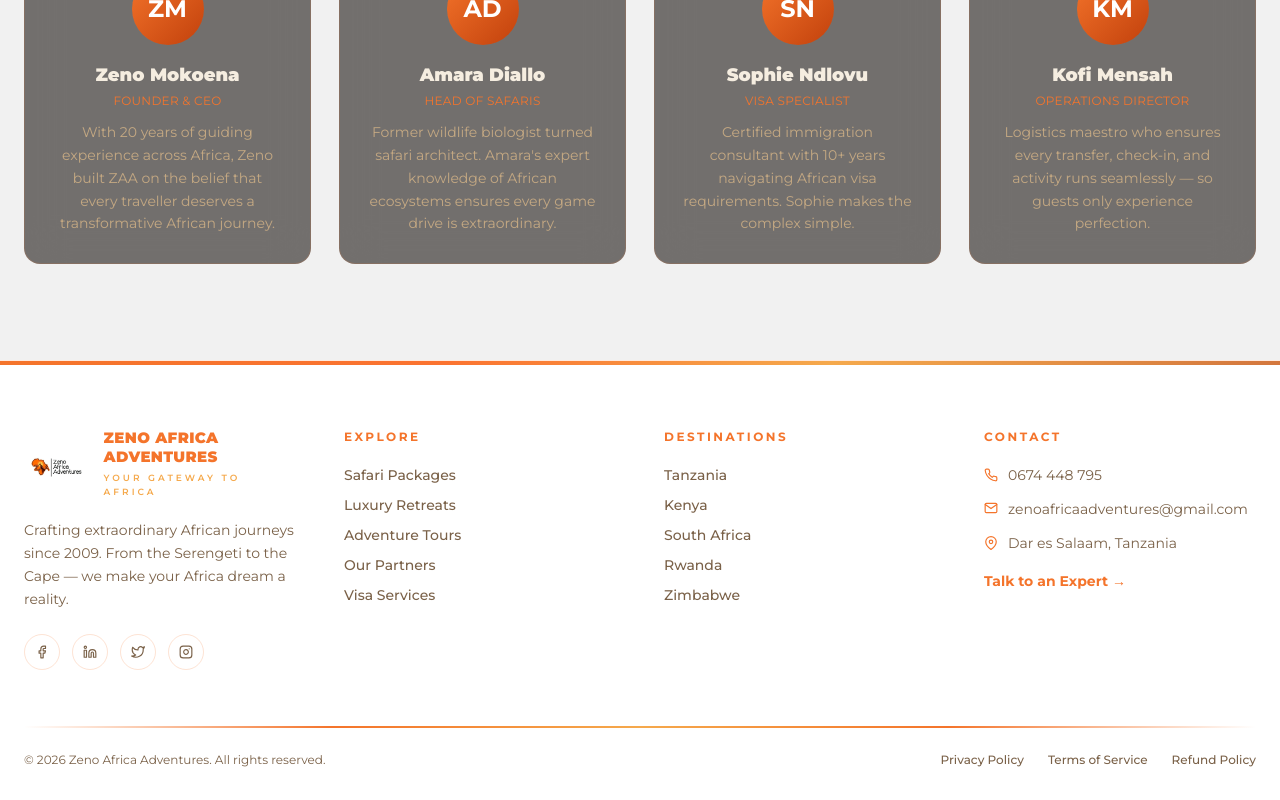
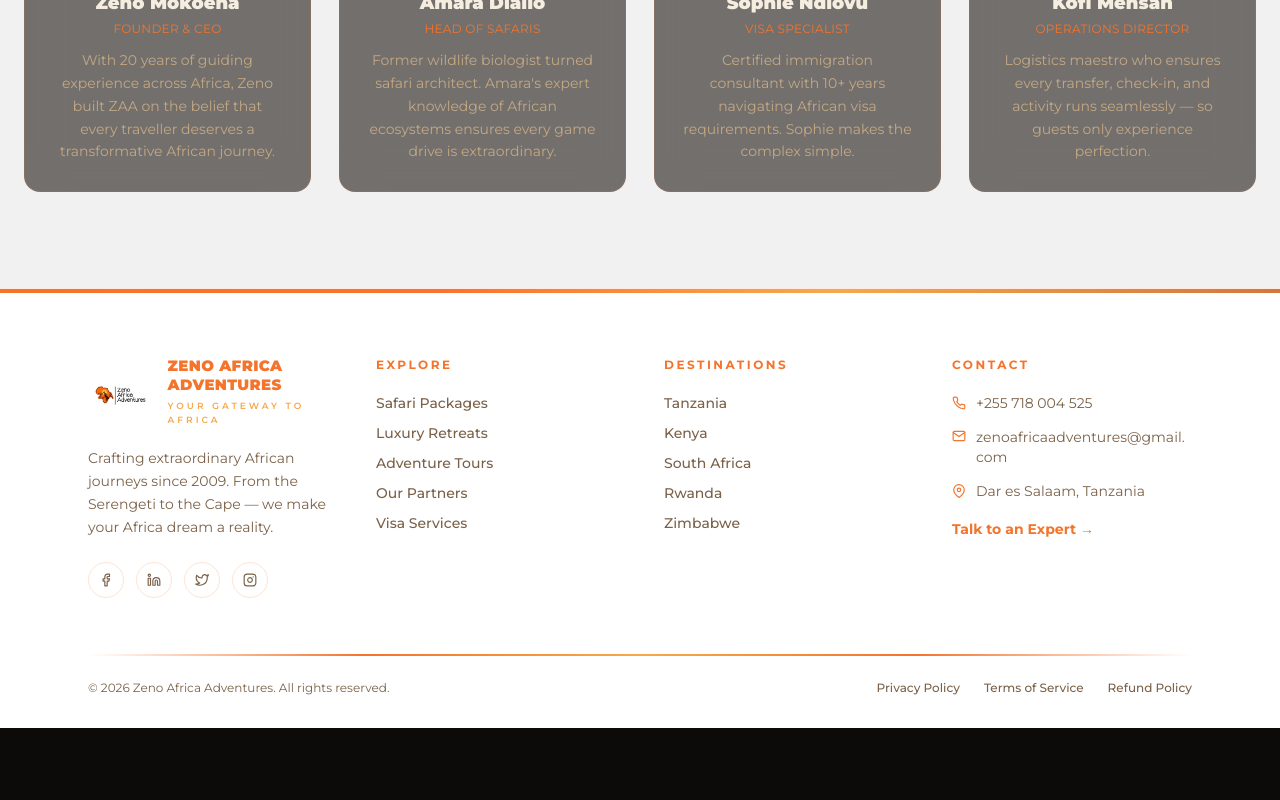
Before and after one commit to Dynastry25/zenoafrica, a React (Vite) app in the folder frontend/: page /about in a window 1280 px wide. Shown: the part 1775-2575 px from the top of the page. After the commit the page ends 2503 px from the top, so only its background shows below. Built offline with nearby package versions, Linux system fonts and the light colour scheme; no server answers.

Commit message:
add partner page

```diff
--- a/frontend/src/components/home/Services.jsx
+++ b/frontend/src/components/home/Services.jsx
@@ -50,7 +50,7 @@ export default function Services() {
             <span className="zaa-text">Travel Services</span>
           </h2>
           <p className="text-base leading-relaxed" style={{ color: '#C4A882' }}>
-            From first-class flights to exclusive safari permits — we handle every detail so you can
+            From first-class flights to exclusive safari permits we handle every detail so you can
             simply experience Africa.
           </p>
         </div>
--- a/frontend/src/components/home/WhyUs.jsx
+++ b/frontend/src/components/home/WhyUs.jsx
@@ -60,7 +60,7 @@ export default function WhyUs() {
                 className="text-3xl font-black"
                 style={{ color: '#F4742B', fontFamily: 'Montserrat', lineHeight: 1 }}
               >
-                10+
+                5+
               </div>
               <div className="text-sm font-medium mt-1" style={{ color: '#C4A882' }}>
                 Years of Excellence
@@ -98,7 +98,7 @@ export default function WhyUs() {
               Travel Partner
             </h2>
             <p className="text-base leading-relaxed mb-9" style={{ color: '#272625' }}>
-              For over 10 years, Zeno Africa Adventures has been crafting extraordinary journeys across
+              For over 5 years, Zeno Africa Adventures has been crafting extraordinary journeys across
               the continent. Our deep local knowledge, handpicked guides, and uncompromising commitment
               to excellence set us apart.
             </p>
--- a/frontend/src/components/layout/Footer.jsx
+++ b/frontend/src/components/layout/Footer.jsx
@@ -32,7 +32,7 @@ export default function Footer() {
       {/* Top orange accent bar */}
       <div className="h-1 bg-zaa-gradient w-full" />
 
-      <div className="max-w-7xl mx-auto px-6 pt-16 pb-0">
+      <div className="max-w-6xl mx-auto px-6 pt-16 pb-0">
         <div className="grid grid-cols-1 md:grid-cols-2 lg:grid-cols-4 gap-8 md:gap-12 mb-14">
 
           {/* ── Brand ── */}
@@ -122,7 +122,7 @@ export default function Footer() {
             <div className="flex flex-col gap-3.5 text-sm" style={{ color: '#7A6148' }}>
               <div className="flex items-center gap-2.5">
                 <FiPhone style={{ color: '#F4742B' }} size={14} />
-                <span>0674 448 795</span>
+                <span>+255 718 004 525</span>
               </div>
               <div className="flex items-start gap-2.5">
                 <FiMail style={{ color: '#F4742B', flexShrink: 0, marginTop: 2 }} size={14} />
--- a/frontend/src/pages/AboutPage.jsx
+++ b/frontend/src/pages/AboutPage.jsx
@@ -2,7 +2,7 @@ import { motion } from 'framer-motion';
 
 const stats = [
   { value: '2,400+', label: 'Happy Travelers', icon: '✈' },
-  { value: '10+', label: 'Years of Excellence', icon: '★' },
+  { value: '5+', label: 'Years of Excellence', icon: '★' },
   { value: '48', label: 'African Destinations', icon: '🌍' },
   { value: '99%', label: 'Satisfaction Rate', icon: '♡' },
 ];
@@ -28,7 +28,7 @@ export default function AboutPage() {
         <div className="relative z-10 max-w-3xl mx-auto px-6 text-center">
           <div className="section-eyebrow justify-center">Our Story</div>
           <h1 className="text-4xl md:text-7xl font-black mb-5" style={{ fontFamily:"Montserrat" }}>
-            10 Years of <span className="zaa-text">African Excellence</span>
+            5 Years of <span className="zaa-text">African Excellence</span>
           </h1>
           <p className="text-base md:text-lg text-secondary leading-relaxed">
             Born from a deep love of Africa and its people, Zeno Africa Adventures was founded in 2009 with a singular mission: to connect the world with Africa's most extraordinary places in a way that is authentic, responsible, and truly unforgettable.
--- a/frontend/src/pages/ServicesPage.jsx
+++ b/frontend/src/pages/ServicesPage.jsx
@@ -10,7 +10,7 @@ export default function ServicesPage() {
           Our <span className="zaa-text">Services</span>
         </h1>
         <p className="text-base text-secondary max-w-lg mx-auto px-6">
-          End-to-end travel services — from visa to safari, we handle every detail of your African adventure.
+          End-to-end travel services from visa to safari, we handle every detail of your African adventure.
         </p>
       </div>
       <Services />
```
Also changed, not shown: frontend/public/images/partners/air-tanzania.png.
